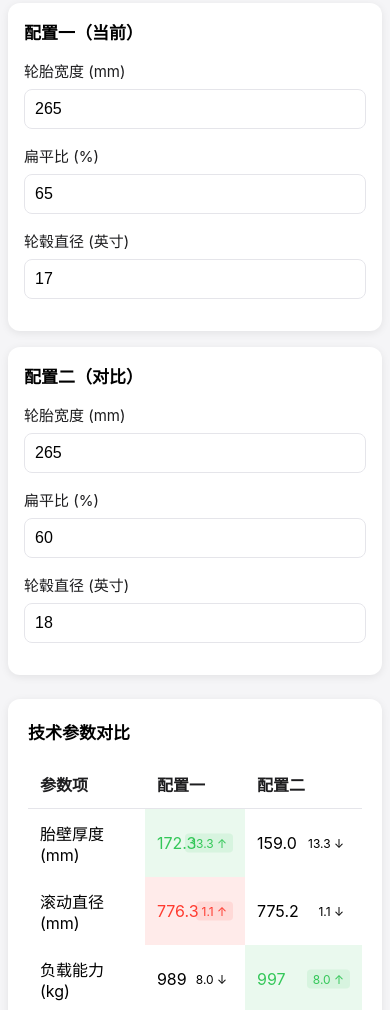
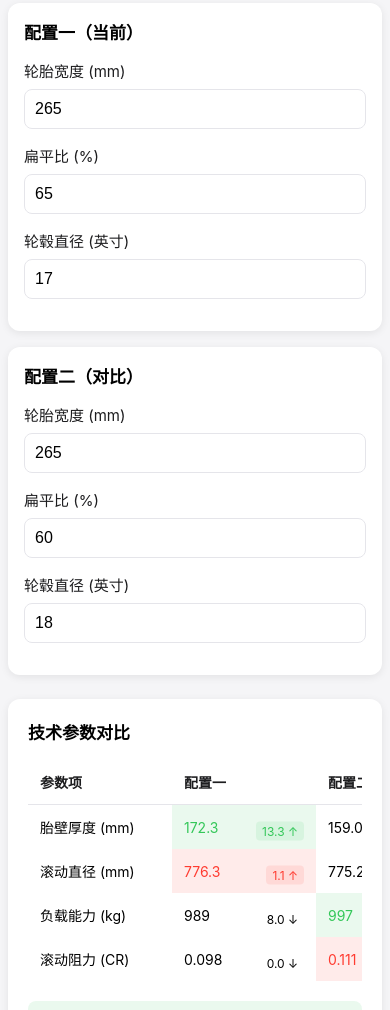
Before and after one commit to Jerry5453/tire-comparison-tool, a plain HTML site: page index.html in a window 390 px wide. Shown: the part 61-1071 px from the top of the page. Drawn offline with Linux system fonts and the light colour scheme.

Commit message:
优化移动端表格显示

```diff
--- a/index.html
+++ b/index.html
@@ -30,6 +30,29 @@
             .param-input {
                 padding: 10px;
                 font-size: 14px;
+            }
+        }
+
+  /* 新增移动端表格优化 */
+  .data-table {
+            display: block;
+            overflow-x: auto;
+            white-space: nowrap;
+            -webkit-overflow-scrolling: touch;
+        }
+
+        @media (max-width: 480px) {
+            .data-table td,
+            .data-table th {
+                padding: 8px;
+                font-size: 14px;
+                min-width: 120px;
+            }
+
+            .diff-tag {
+                position: static;
+                display: block;
+                margin-top: 4px;
             }
         }
 
```
Also changed, not shown: 4 other files.
